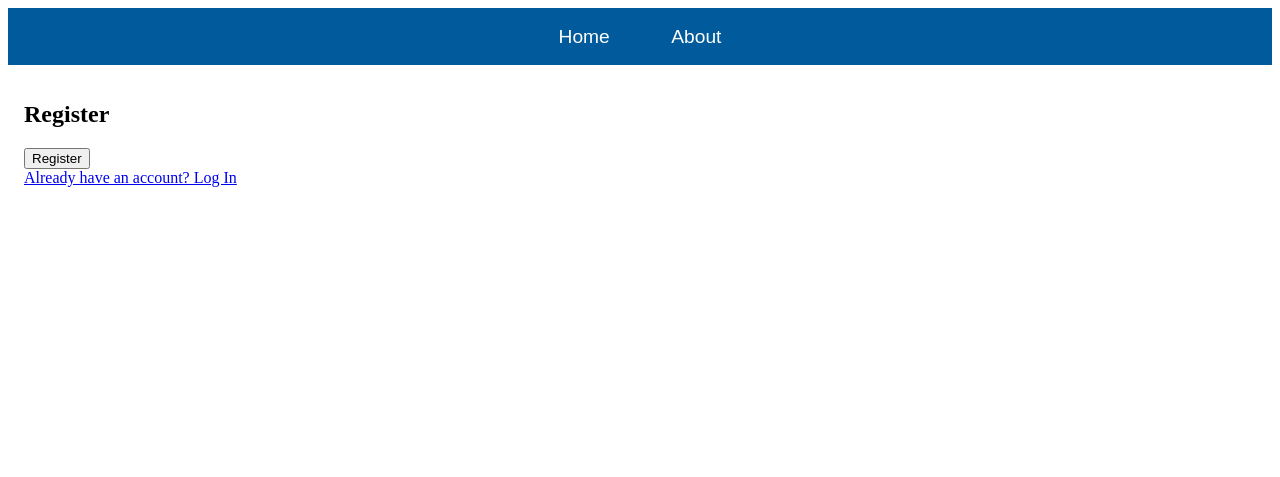
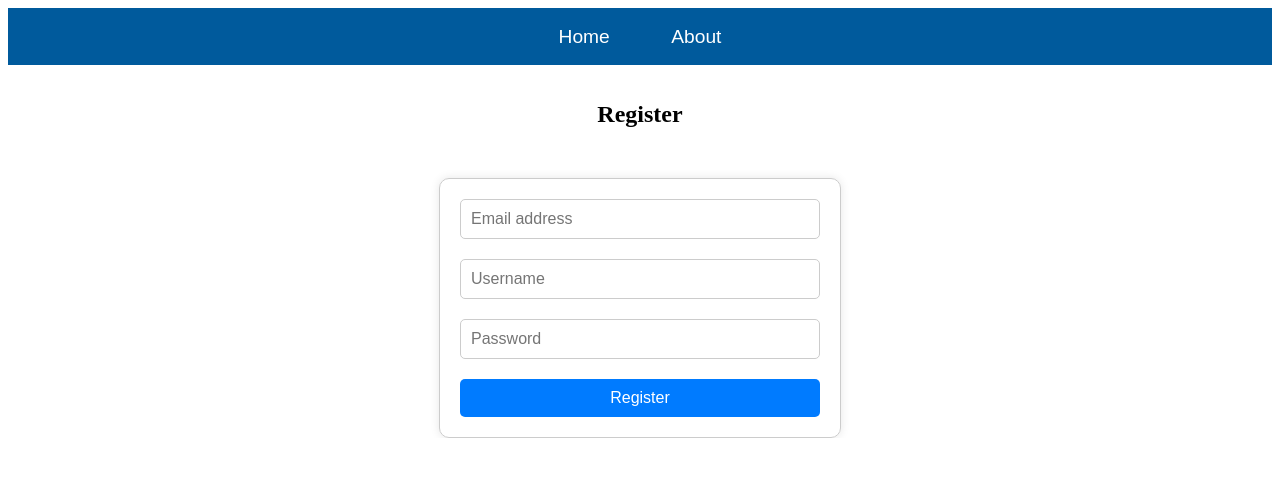
Before and after one commit to KevinOMalley/COP4521_FitnessApp, a Django app: page /register/ in a window 1280 px wide. Shown: the top 477 px of the page. Run offline with Django 5.2, Linux system fonts and the light colour scheme.

Commit message:
updated registration UI and ensured that it uses custom user model

```diff
--- a/HealthTracker/forms.py
+++ b/HealthTracker/forms.py
@@ -1,9 +1,16 @@
 from django import forms
+from django.contrib.auth.forms import UserCreationForm
+from HealthTracker.models import Account
 
 class LoginForm(forms.Form):
     username = forms.CharField(max_length=100)
     password = forms.CharField(widget=forms.PasswordInput)
 
-class RegisterForm(forms.Form):
+class RegisterForm(UserCreationForm):
+    email = forms.EmailField(max_length=255)
     username = forms.CharField(max_length=100)
     password = forms.CharField(widget=forms.PasswordInput)
+
+    class Meta:
+        model = Account
+        fields = ('email', 'username', 'password')
--- a/HealthTracker/templates/registration/register.html
+++ b/HealthTracker/templates/registration/register.html
@@ -1,11 +1,70 @@
 {% extends 'HealthTracker/base.html' %}
 
 {% block content %}
-<h2>Register</h2>
-<form method="post">
-  {% csrf_token %}
-  {{ register_form }}
-  <button type="submit">Register</button>
-</form>
-<a href="{% url 'login' %}">Already have an account? Log In</a>
-{% endblock %}
+<style>
+.container {
+    margin-top: 50px;
+    display: flex;
+    justify-content: center;
+}
+
+.card {
+    border: 1px solid #ccc;
+    border-radius: 10px;
+    box-shadow: 0 0 10px rgba(0, 0, 0, 0.1);
+    width: 400px;
+}
+
+.card-body {
+    padding: 20px;
+}
+
+.form-group {
+    margin-bottom: 20px;
+}
+
+.form-control {
+    padding: 10px;
+    font-size: 16px;
+    border: 1px solid #ccc;
+    border-radius: 5px;
+    width: calc(100% - 22px);
+}
+
+.btn {
+    padding: 10px;
+    font-size: 16px;
+    border: none;
+    border-radius: 5px;
+    background-color: #007bff;
+    color: #fff;
+    cursor: pointer;
+    width: 100%;
+}
+
+.btn:hover {
+    background-color: #0056b3;
+}
+</style>
+
+<h2 style="text-align: center;">Register</h2>
+<div class="container">
+    <div class="card">
+        <div class="card-body">
+            <form class="form-signin" method="post">
+                {% csrf_token %}
+                <div class="form-group">
+                    <input type="email" name="email" id="inputEmail" class="form-control" placeholder="Email address" required>
+                </div>
+                <div class="form-group">
+                    <input type="text" name="username" id="inputUsername" class="form-control" placeholder="Username" required>
+                </div>
+                <div class="form-group">
+                    <input type="password" name="password" id="inputPassword" class="form-control" placeholder="Password" required>
+                </div>
+                <button class="btn" type="submit">Register</button>
+            </form>
+        </div>
+    </div>
+</div>
+{% endblock content %}
--- a/HealthTracker/views.py
+++ b/HealthTracker/views.py
@@ -7,17 +7,21 @@ from django.contrib.auth.models import User
 from .forms import RegisterForm
 
 def register_view(request):
+    user = request.user
+    if user.is_authenticated:
+        return HttpResponse(f"You are authenticated as {username}")
+
     if request.method == 'POST':
         form = RegisterForm(request.POST)
         if form.is_valid():
-            # Create a new user instance
             username = form.cleaned_data['username']
             email = form.cleaned_data['email']
             password = form.cleaned_data['password']
             user = User.objects.create_user(username=username, email=email, password=password)
             user.save()
-            # Redirect to a success page or login page
-            return redirect('registration/login.html')
+            account = authenticate(email=email, username=username,password=password)
+            login(request,account)
+            return redirect("index")
     else:
         form = RegisterForm()
     return render(request, 'registration/register.html', {'form': form})
```
